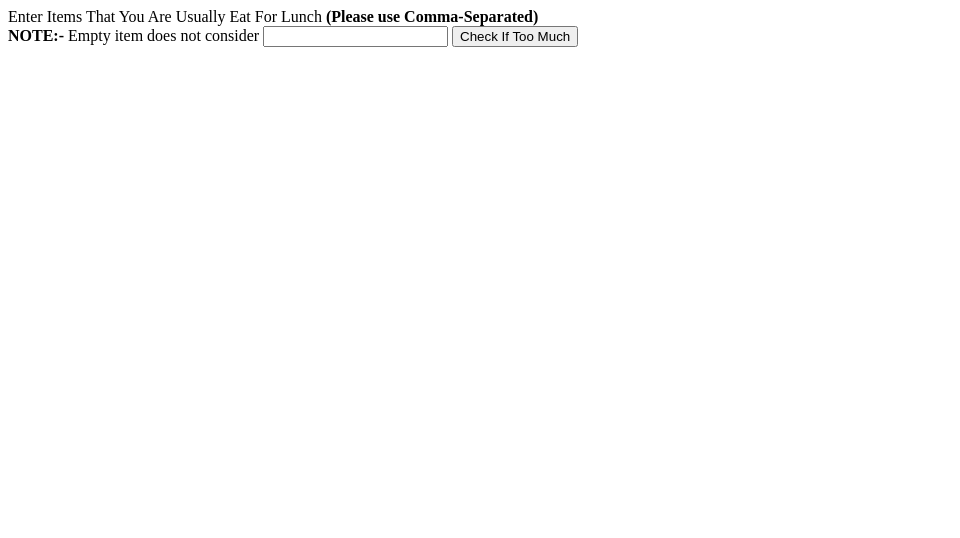
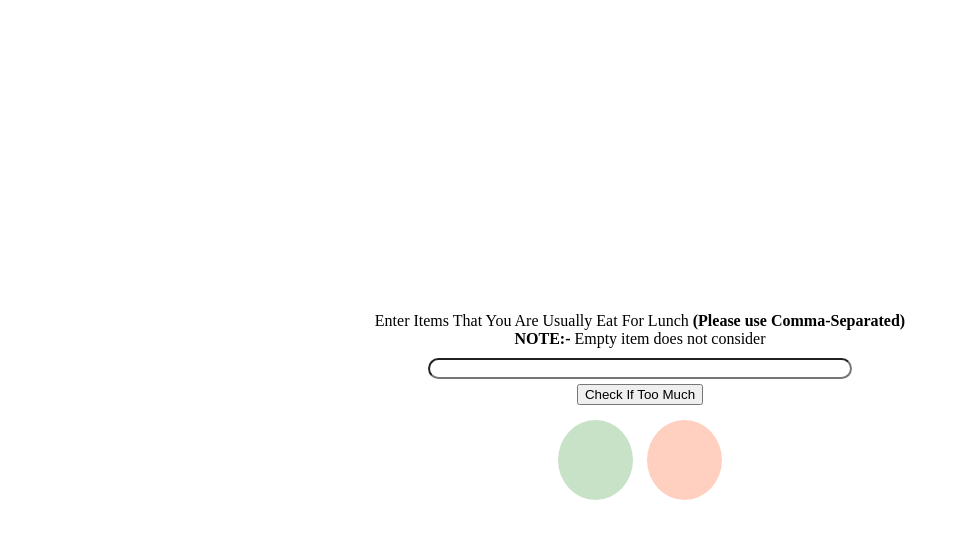
Before and after one commit to 180020116002/ca1, a plain HTML site: page index.html in a window 1280 px wide. Shown: the whole page, without its empty margins (0-960 px from the left). Drawn offline with nearby package versions, Linux system fonts and the light colour scheme.

Commit message:
Update index.html

```diff
--- a/index.html
+++ b/index.html
@@ -5,7 +5,7 @@
         <meta name="viewport" content="width=device-width, initial-scale=1.0">
         <meta http-equiv="X-UA-Compatible" content="ie=edge">
         <title>Check 2 Much App</title>
-        <link rel="style.css">
+         <link rel="stylesheet" type="text/css" href="style.css">
        <script src="http://ajax.googleapis.com/ajax/libs/angularjs/1.4.8/angular.min.js"></script>
         <script src="app.js"></script>
     </head>
```
